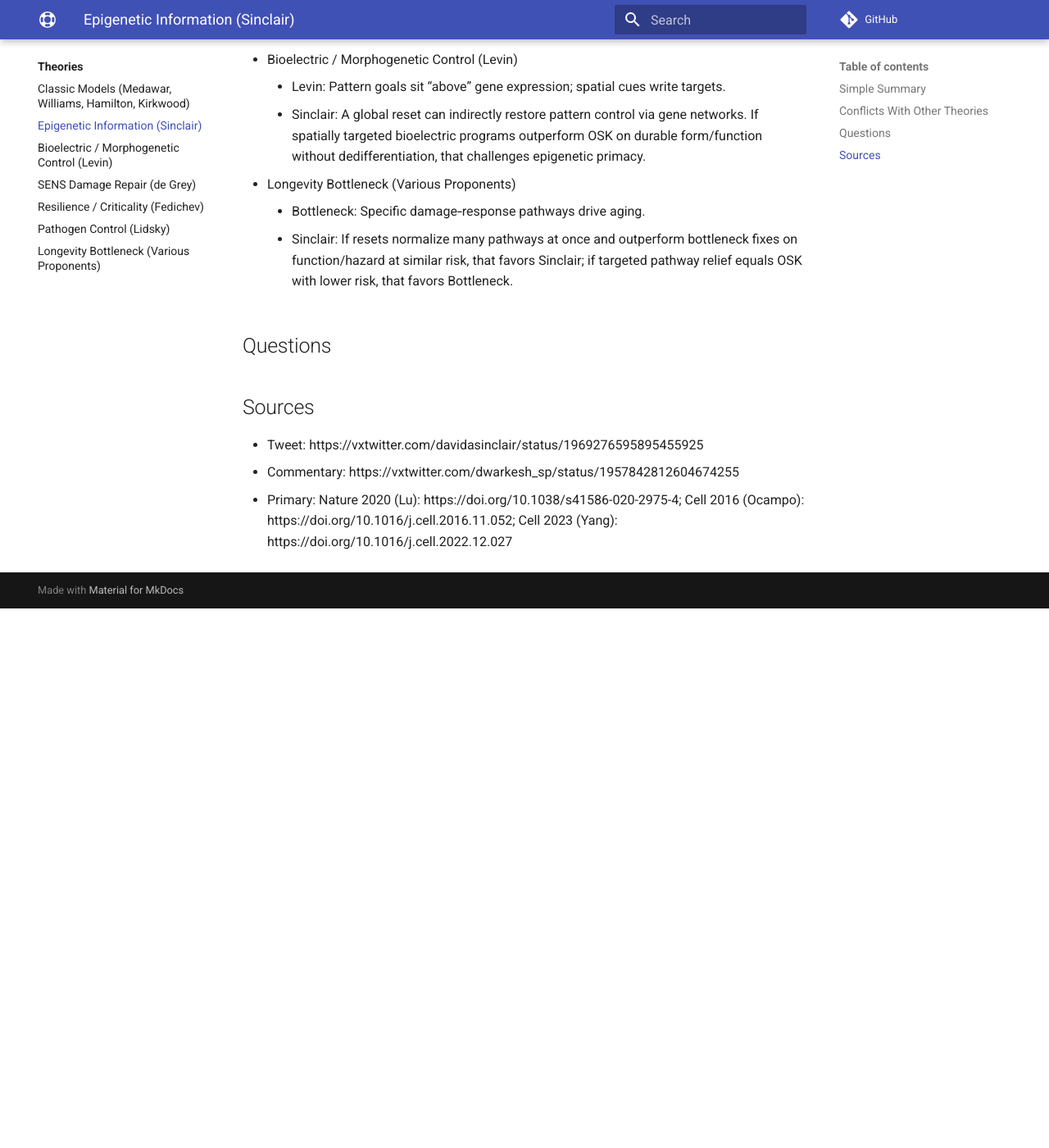
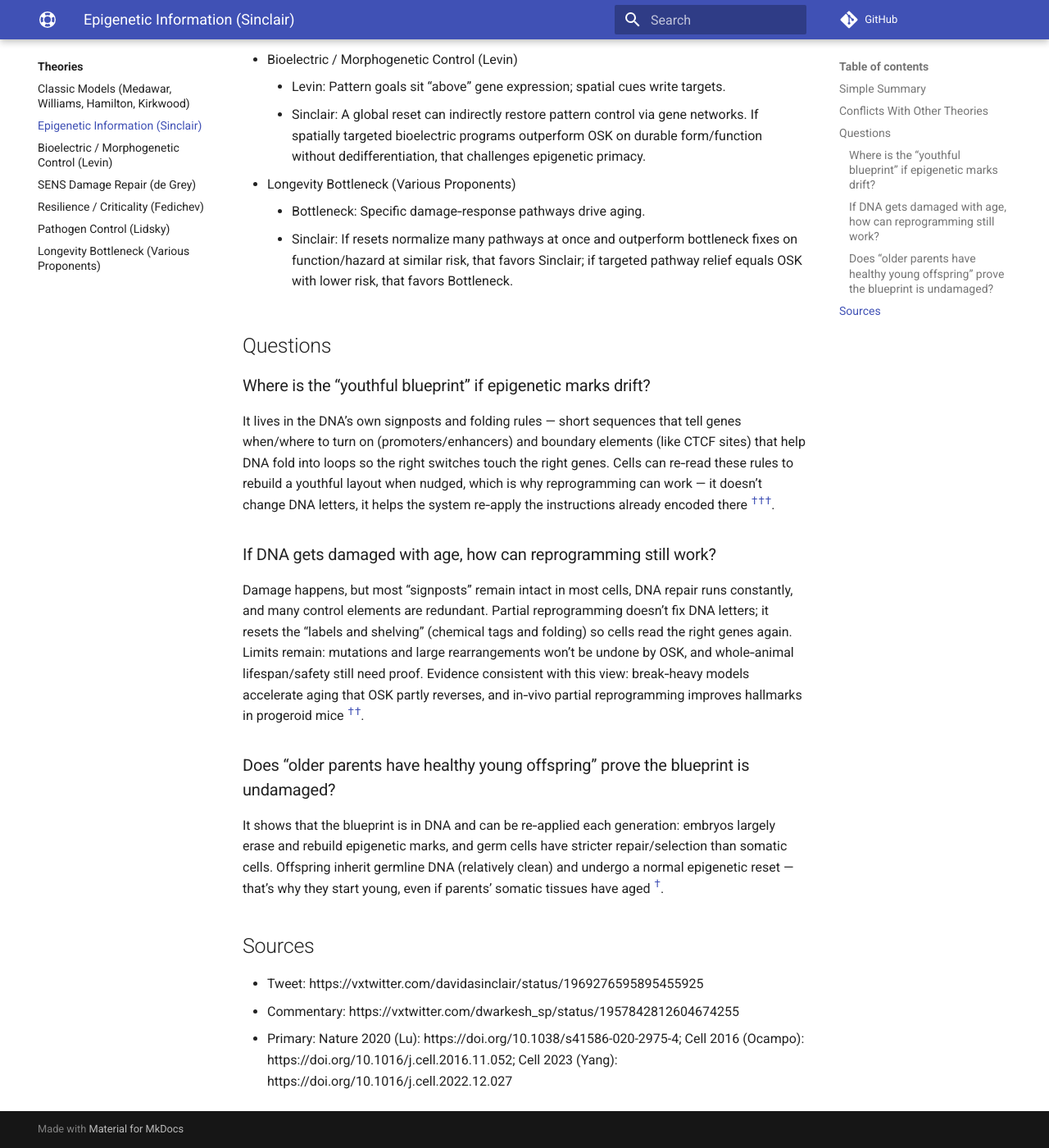
Before and after one commit to djgish485/project-lifespan, an MkDocs documentation site: the page built from docs/theories/epigenetic_information.md, in a window 1280 px wide and 1400 px high, scrolled down 1452 px. Shown: the whole window at 82% size. Built offline with MkDocs 1.6.1 and Material for MkDocs 9.7.7, drawn with Linux system fonts in a browser that asks for light colours; comment, search, counter and statistics services are not loaded; before the commit the page ends 2194 px from its top, so only the background shows below that.

Commit message:
docs(theories): add Sinclair Questions on DNA blueprint, damage vs reprogramming, and offspring reset

```diff
--- a/docs/theories/epigenetic_information.md
+++ b/docs/theories/epigenetic_information.md
@@ -74,6 +74,18 @@ tags:
 
 ## Questions
 
+### Where is the “youthful blueprint” if epigenetic marks drift?
+
+It lives in the DNA’s own signposts and folding rules — short sequences that tell genes when/where to turn on (promoters/enhancers) and boundary elements (like CTCF sites) that help DNA fold into loops so the right switches touch the right genes. Cells can re‑read these rules to rebuild a youthful layout when nudged, which is why reprogramming can work — it doesn’t change DNA letters, it helps the system re‑apply the instructions already encoded there <sup><a class="ref-pop" href="https://doi.org/10.1016/j.cell.2014.11.021" data-ref-url="https://doi.org/10.1016/j.cell.2014.11.021" data-ref-summary="Cell (2014): kilobase-resolution 3D genome map; principles of chromatin looping and TADs.">†</a></sup><sup><a class="ref-pop" href="https://doi.org/10.1016/j.cell.2006.07.024" data-ref-url="https://doi.org/10.1016/j.cell.2006.07.024" data-ref-summary="Cell (2006): adult cells reprogrammed to pluripotency with defined factors (iPSC).">†</a></sup><sup><a class="ref-pop" href="https://doi.org/10.1038/s41586-020-2975-4" data-ref-url="https://doi.org/10.1038/s41586-020-2975-4" data-ref-summary="Nature (2020): OSK reverses aging features and restores vision in mouse retina.">†</a></sup>.
+
+### If DNA gets damaged with age, how can reprogramming still work?
+
+Damage happens, but most “signposts” remain intact in most cells, DNA repair runs constantly, and many control elements are redundant. Partial reprogramming doesn’t fix DNA letters; it resets the “labels and shelving” (chemical tags and folding) so cells read the right genes again. Limits remain: mutations and large rearrangements won’t be undone by OSK, and whole‑animal lifespan/safety still need proof. Evidence consistent with this view: break‑heavy models accelerate aging that OSK partly reverses, and in‑vivo partial reprogramming improves hallmarks in progeroid mice <sup><a class="ref-pop" href="https://doi.org/10.1016/j.cell.2022.12.027" data-ref-url="https://doi.org/10.1016/j.cell.2022.12.027" data-ref-summary="Cell (2023): loss of epigenetic information as a cause of mammalian aging (ICE model).">†</a></sup><sup><a class="ref-pop" href="https://doi.org/10.1016/j.cell.2016.11.052" data-ref-url="https://doi.org/10.1016/j.cell.2016.11.052" data-ref-summary="Cell (2016): in‑vivo partial reprogramming improves aging hallmarks in progeroid mice.">†</a></sup>.
+
+### Does “older parents have healthy young offspring” prove the blueprint is undamaged?
+
+It shows that the blueprint is in DNA and can be re‑applied each generation: embryos largely erase and rebuild epigenetic marks, and germ cells have stricter repair/selection than somatic cells. Offspring inherit germline DNA (relatively clean) and undergo a normal epigenetic reset — that’s why they start young, even if parents’ somatic tissues have aged <sup><a class="ref-pop" href="https://doi.org/10.1371/journal.pgen.1002514" data-ref-url="https://doi.org/10.1371/journal.pgen.1002514" data-ref-summary="PLoS Genet (2012): epigenetic reprogramming/erasure in the mammalian life cycle.">†</a></sup>.
+
 ## Sources
 
 - Tweet: https://vxtwitter.com/davidasinclair/status/1969276595895455925
```
